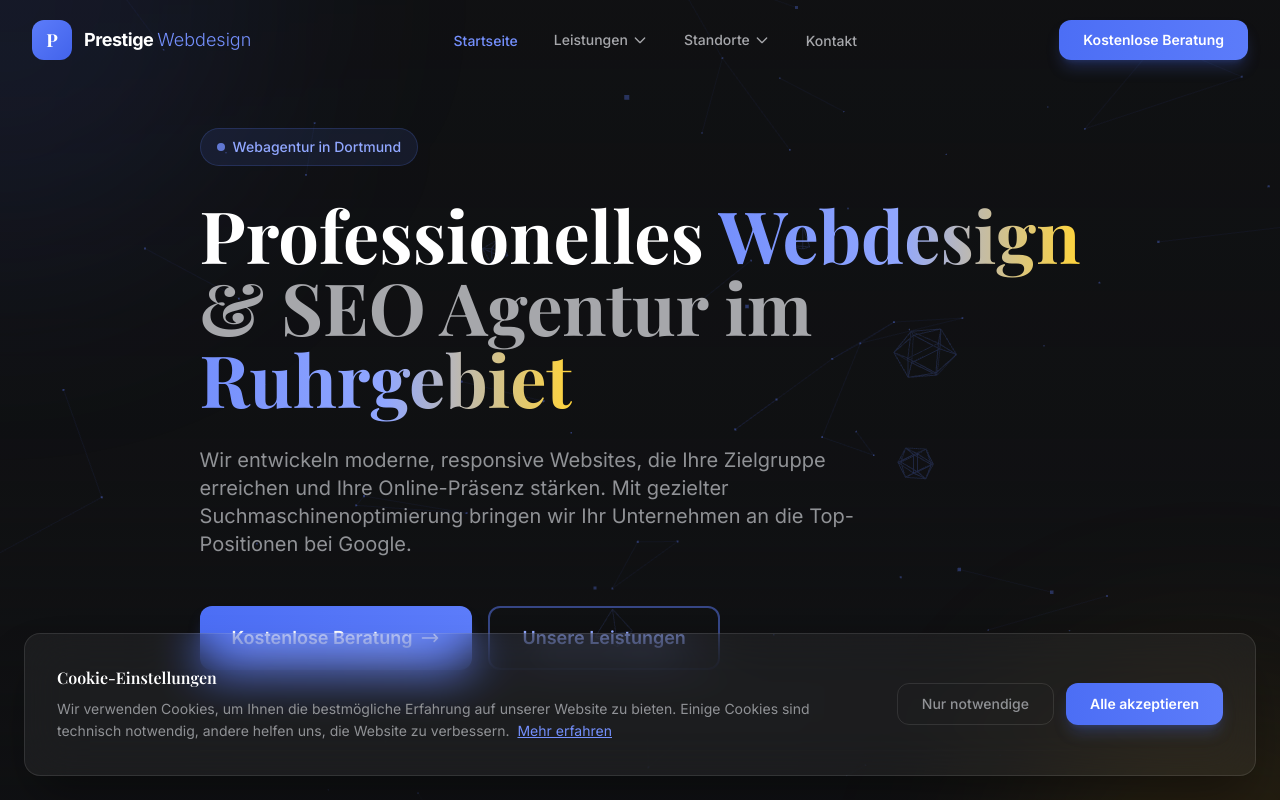
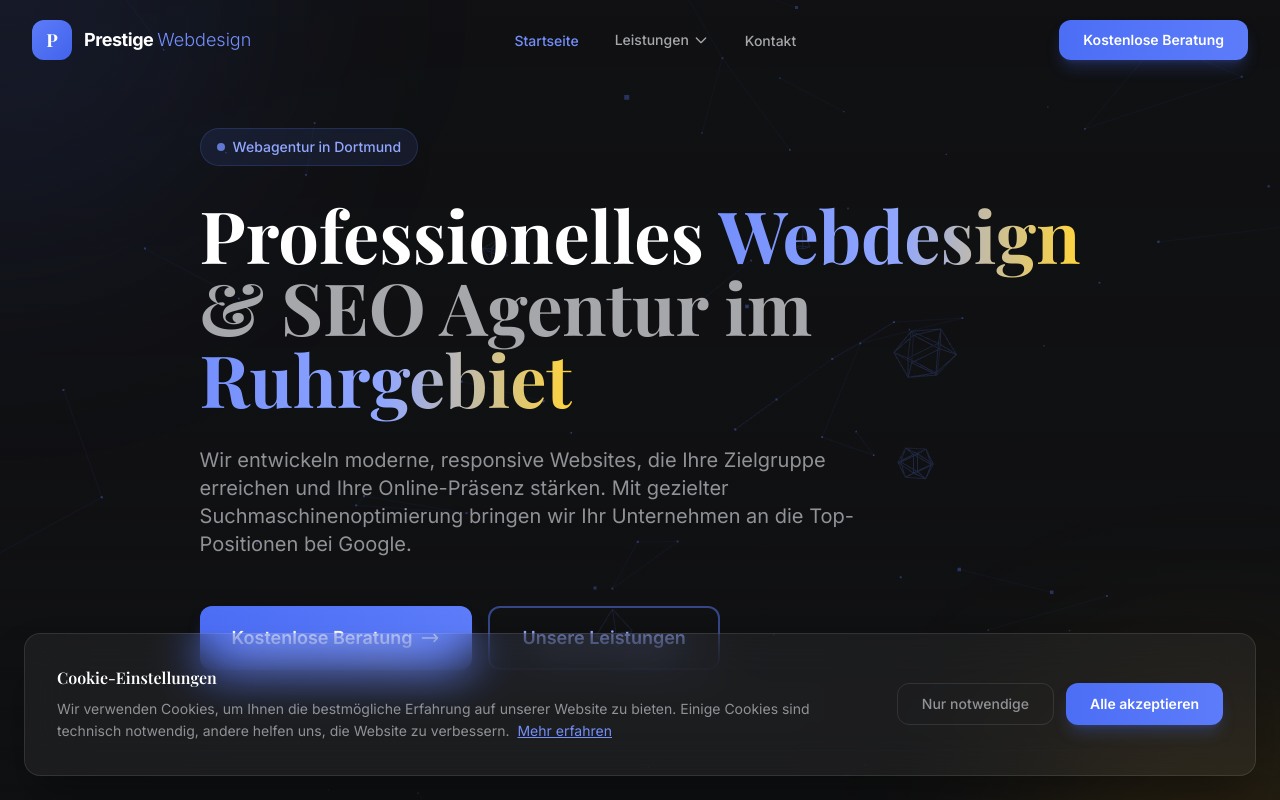
Before and after one commit to schrrobe/prestige-webdesign, a Nuxt app: page / in a window 1280 px wide. Shown: the top 800 px of the page. Built offline with nearby package versions, Linux system fonts and the light colour scheme.

Commit message:
Fix mobile menu scrolling and remove locations from header nav

```diff
--- a/app/components/AppHeader.vue
+++ b/app/components/AppHeader.vue
@@ -17,22 +17,11 @@ const navItems = [
       { label: 'Wartung & Support', to: '/leistungen/wartung' },
     ],
   },
-  {
-    label: 'Standorte',
-    children: [
-      { label: 'Webdesign Dortmund', to: '/webdesign-dortmund' },
-      { label: 'Webdesign Bochum', to: '/webdesign-bochum' },
-      { label: 'Webdesign Essen', to: '/webdesign-essen' },
-      { label: 'Webdesign Bottrop', to: '/webdesign-bottrop' },
-      { label: 'Webdesign Unna', to: '/webdesign-unna' },
-    ],
-  },
   { label: 'Kontakt', to: '/kontakt' },
 ]
 
 function setMobileMenuState(nextState: boolean) {
   isMobileMenuOpen.value = nextState
-  document.body.classList.toggle('overflow-hidden', nextState)
 }
 
 onMounted(() => {
@@ -42,7 +31,6 @@ onMounted(() => {
 
 onUnmounted(() => {
   window.removeEventListener('scroll', handleScroll)
-  document.body.classList.remove('overflow-hidden')
 })
 
 function handleScroll() {
@@ -166,7 +154,7 @@ watch(route, () => {
       <div
         v-if="isMobileMenuOpen"
         id="mobile-navigation"
-        class="lg:hidden bg-dark-800/95 backdrop-blur-xl border-t border-white/5"
+        class="lg:hidden bg-dark-800/95 backdrop-blur-xl border-t border-white/5 max-h-[calc(100vh-5rem)] overflow-y-auto"
         aria-label="Mobile Navigation"
       >
         <div class="px-4 py-6 space-y-1">
--- a/app/pages/index.vue
+++ b/app/pages/index.vue
@@ -9,6 +9,9 @@ useSeoMeta({
 
 <template>
   <div>
+    <h1 class="sr-only">
+      Prestige Webdesign – Webagentur für Webdesign, SEO und E-Commerce im Ruhrgebiet
+    </h1>
     <HeroSection />
     <ServicesSection />
     <AboutSection />
```
